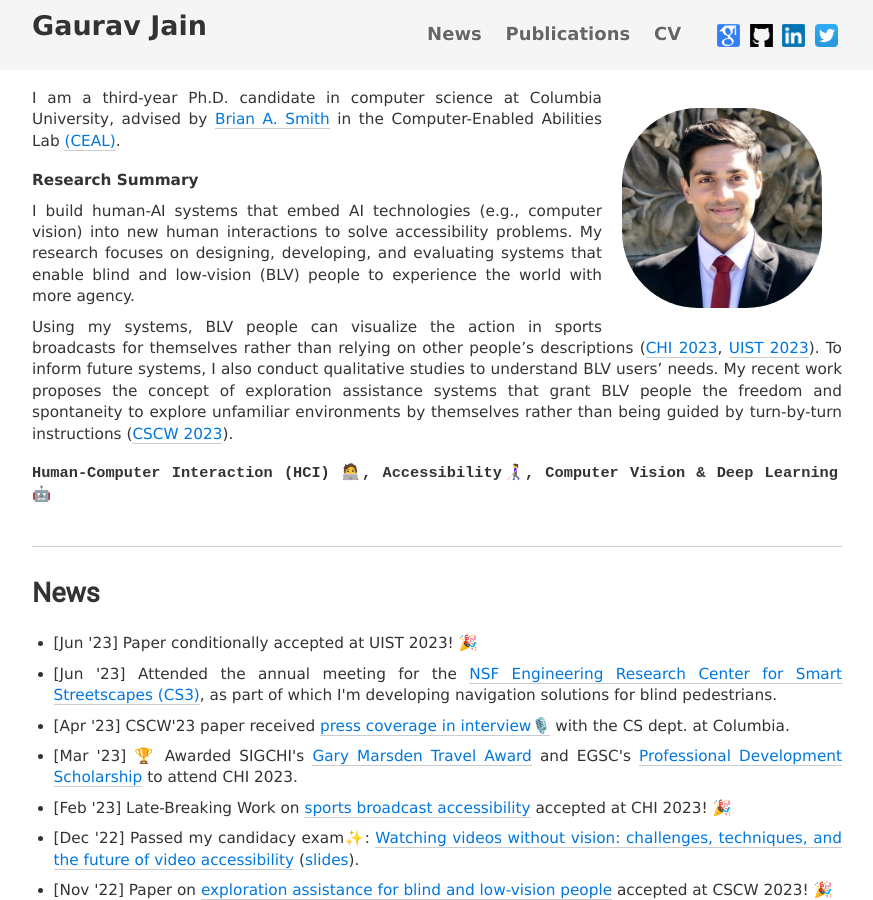
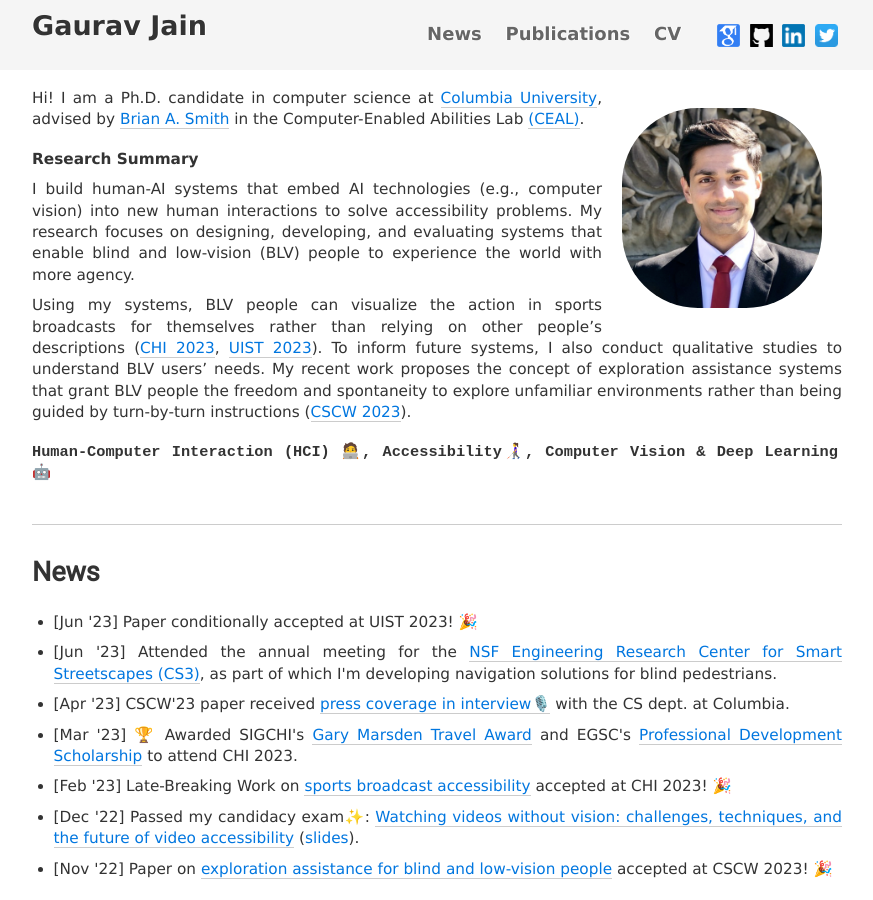
Before and after one commit to Gaurav1302/gaurav1302.github.io, a Jekyll site: the page built from index.html, in a window 1280 px wide and 900 px high. Shown: the whole window, without its empty margins (203-1076 px from the left). Built offline with Jekyll 4.4.1, drawn with Linux system fonts in a browser that asks for light colours; nearby versions of some CDN libraries.

Commit message:
minor fix

```diff
--- a/index.html
+++ b/index.html
@@ -17,7 +17,7 @@ tags: about
   style="float: right; padding: 20px; border-radius: 40%;" />
 <div class="bio" style="text-align:justify">
   <p>
-    I am a third-year Ph.D. candidate in computer science at Columbia University, advised by <a href="http://www.cs.columbia.edu/~brian/" class="uline">Brian A. Smith</a> in the Computer-Enabled Abilities Lab <a href="https://ceal.cs.columbia.edu/" class="uline">(CEAL)</a>.
+    Hi! I am a Ph.D. candidate in computer science at <a href="https://www.columbia.edu/" class="uline">Columbia University</a>, advised by <a href="http://www.cs.columbia.edu/~brian/" class="uline">Brian A. Smith</a> in the Computer-Enabled Abilities Lab <a href="https://ceal.cs.columbia.edu/" class="uline">(CEAL)</a>.
   </p>
 
   <br />
@@ -29,7 +29,7 @@ tags: about
   </p>
 
   <p>
-    Using my systems, BLV people can visualize the action in sports broadcasts for themselves rather than relying on other people’s descriptions (<a href="https://dl.acm.org/doi/10.1145/3544549.3585610" class="uline">CHI 2023</a>, <a href="" class="uline">UIST 2023</a>). To inform future systems, I also conduct qualitative studies to understand BLV users’ needs. My recent work proposes the concept of exploration assistance systems that grant BLV people the freedom and spontaneity to explore unfamiliar environments by themselves rather than being guided by turn-by-turn instructions (<a href="https://dl.acm.org/doi/10.1145/3579496?cid=99659562550" class="uline">CSCW 2023</a>).
+    Using my systems, BLV people can visualize the action in sports broadcasts for themselves rather than relying on other people’s descriptions (<a href="https://dl.acm.org/doi/10.1145/3544549.3585610" class="uline">CHI 2023</a>, <a href="" class="uline">UIST 2023</a>). To inform future systems, I also conduct qualitative studies to understand BLV users’ needs. My recent work proposes the concept of exploration assistance systems that grant BLV people the freedom and spontaneity to explore unfamiliar environments rather than being guided by turn-by-turn instructions (<a href="https://dl.acm.org/doi/10.1145/3579496?cid=99659562550" class="uline">CSCW 2023</a>).
   </p>
 
 
```
